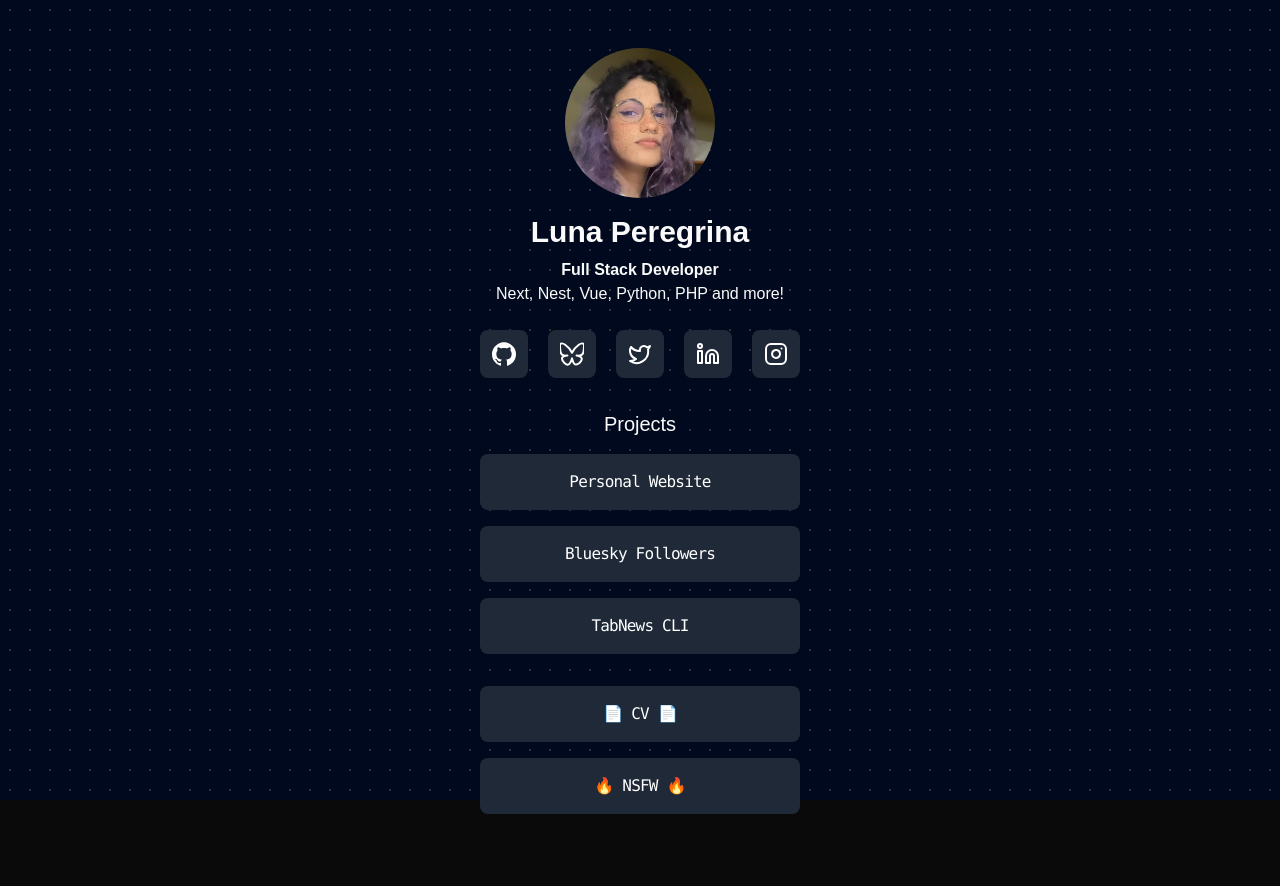
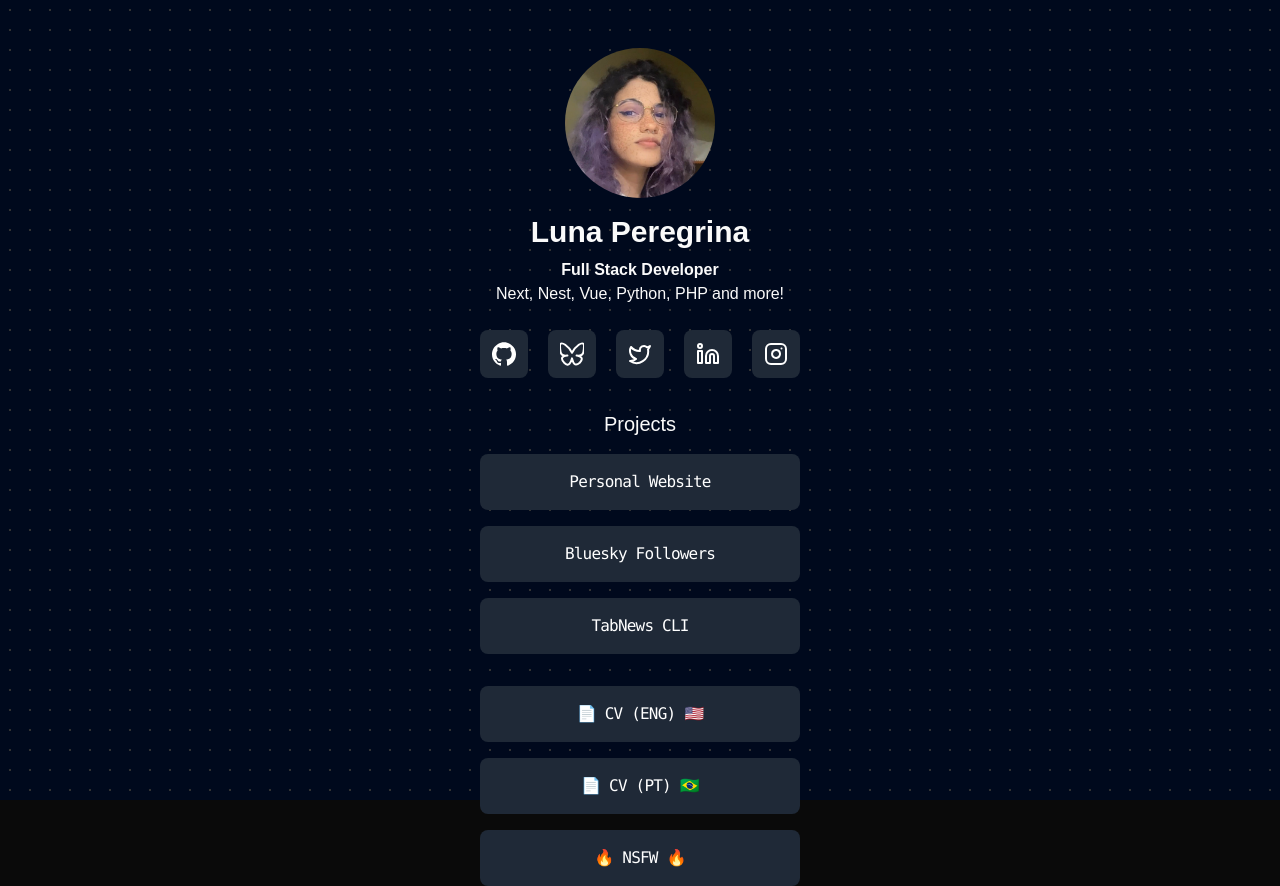
Before and after one commit to lunaperegrina/website-lunaperegrina, a Next.js app: page /links in a window 1280 px wide. Before the commit the page ends 814 px from the top, so only its background shows below. Built offline with nearby package versions, Linux system fonts and the light colour scheme; no server answers.

Commit message:
feat: add english cv

```diff
--- a/src/app/links/page.tsx
+++ b/src/app/links/page.tsx
@@ -49,7 +49,8 @@ export default function Page() {
             <ButtonOfList name="TabNews CLI" link="https://github.com/lunaperegrina/tabnews-cli" />
           </div>
           <div className="flex flex-col gap-4 items-center">
-            <ButtonOfList name="📄 CV 📄" link="/cv-luna-peregrina.pdf" />
+            <ButtonOfList name="📄 CV (ENG) 🇺🇸" link="/cv-luna-peregrina-eng.pdf" />
+            <ButtonOfList name="📄 CV (PT) 🇧🇷" link="/cv-luna-peregrina-br.pdf" />
             <ButtonOfList name="🔥 NSFW 🔥" link="https://www.youtube.com/watch?v=dQw4w9WgXcQ" />
           </div>
         </div>
```
Also changed, not shown: 2 other files (tests, documents, lock files or other folders).
